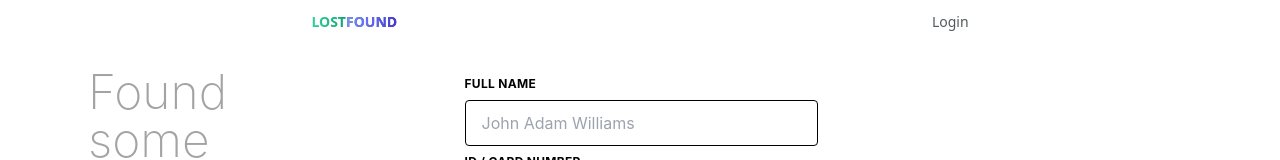
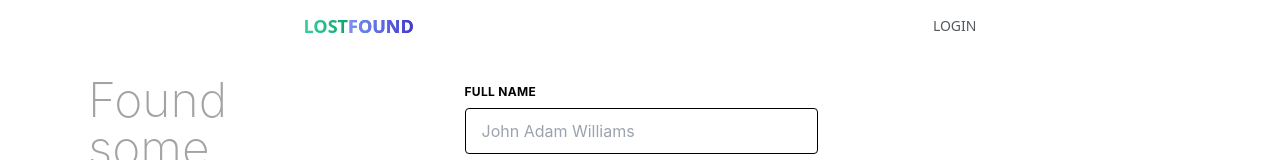
Before and after one commit to RobTangle/LostFound-App, a React (Vite) app in the folder client/: page /found in a window 1280 px wide. Shown: the top 160 px of the page. Built offline with nearby package versions, Linux system fonts and the light colour scheme; no server answers.

Commit message:
Fix Navbar style

```diff
--- a/client/src/components/NavBar/Navbar.jsx
+++ b/client/src/components/NavBar/Navbar.jsx
@@ -78,7 +78,7 @@ function Navbar() {
             </>
           ) : (
             <>
-              <LoginButton style="text-left" />
+              <LoginButton style="text-left uppercase " />
             </>
           )}
         </div>
@@ -86,7 +86,7 @@ function Navbar() {
       <div className="hidden mx-auto md:flex md:w-full items-center md:justify-around md:py-3 md:px-5 md:gap-8  md:text-gray text-sm">
         <div>
           <Link
-            className="text-medium font-bold font-heading text-transparent bg-clip-text bg-gradient-to-r from-emerald-400 via-emerald-600 to-indigo-700"
+            className="text-lg font-bold font-heading text-transparent bg-clip-text bg-gradient-to-r from-emerald-400 via-emerald-600 to-indigo-700"
             to="/home">
             LOST
             <span className="font-heading text-transparent bg-clip-text bg-gradient-to-r from-indigo-400 via-indigo-500 to-indigo-700">
@@ -133,7 +133,7 @@ function Navbar() {
           </>
         ) : null}
         <div className="flex items-center">
-          {!isLoading && !isAuthenticated && <LoginButton />}
+          {!isLoading && !isAuthenticated && <LoginButton style=" uppercase " />}
         </div>
       </div>
     </div>
--- a/client/src/components/NavBar/NavbarLink.jsx
+++ b/client/src/components/NavBar/NavbarLink.jsx
@@ -3,7 +3,7 @@ import { Link } from "react-router-dom";
 
 export default function NavbarLink({ divStyle, path, text }) {
   return (
-    <div className={divStyle}>
+    <div className={divStyle+" uppercase "}>
       <Link to={path}>{text}</Link>
     </div>
   );
```
